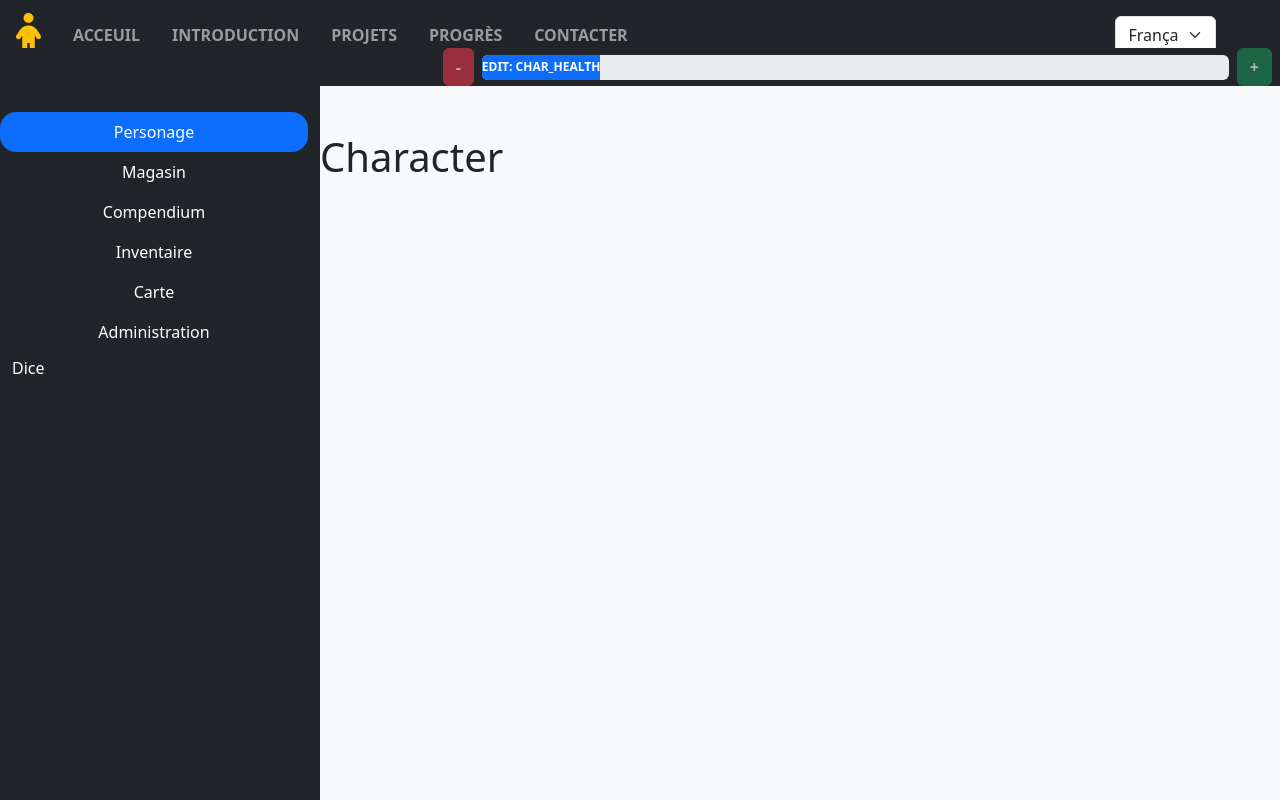
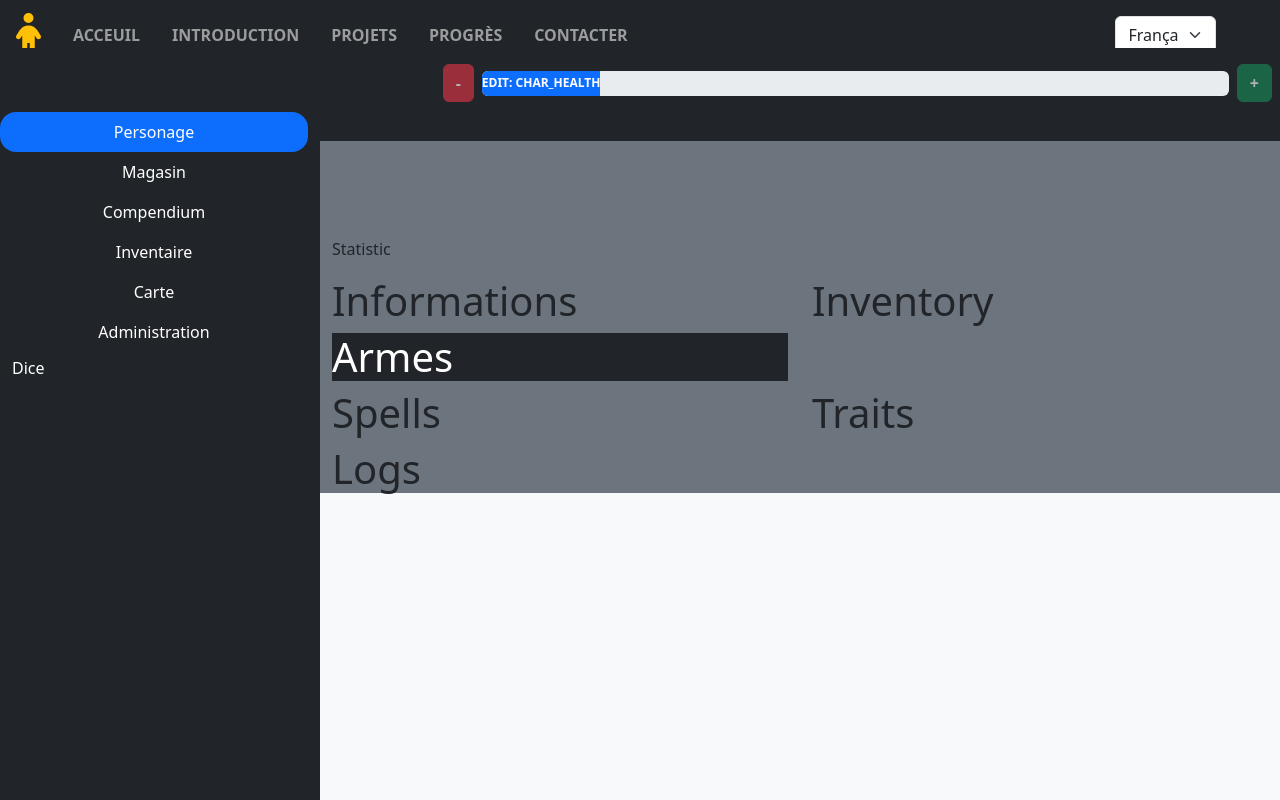
Before and after one commit to th3qu1x0t1c0n3/porfolio, a React (Create React App) app: page /dungeon in a window 1280 px wide. Shown: the top 800 px of the page. Built offline with nearby package versions, Linux system fonts and the light colour scheme.

Commit message:
Ajout Store

```diff
--- a/src/components/dungeon/Dungeon.tsx
+++ b/src/components/dungeon/Dungeon.tsx
@@ -1,12 +1,14 @@
 import Header from "./header/Header";
 import SideBar from "./side/SideBar";
 import {useState} from "react";
+import Character from "./personnage/Character";
+import Store from "./Store";
 
 function Dungeon() {
     const [tab, setTab] = useState<string>('character')
 
     return (
-        <>
+        <div id={"acceuil"} className={"bg-dark"}>
             <nav className="navbar navbar-expand-md navbar-light">
                 <Header/>
                 <div className="collapse navbar-collapse" id="navbarTogglerDemo03">
@@ -21,8 +23,8 @@ function Dungeon() {
             <section className="container-fluid g-0">
                 <div className="col-xl-9 col-lg-8 col-md-8 ms-auto g-0">
                     <div className="row my-md-2 my-4"></div>
-                    {tab === 'character' && <h1>Character</h1>}
-                    {tab === 'store' && <h1>Store</h1>}
+                    {tab === 'character' && <Character />}
+                    {tab === 'store' && <Store />}
                     {tab === 'compendium' && <h1>Compendium</h1>}
                     {tab === 'inventory' && <h1>Inventory</h1>}
                     {tab === 'map' && <h1>Map</h1>}
@@ -31,7 +33,7 @@ function Dungeon() {
 
             </section>
             {/*    TODO: Bottom bar*/}
-        </>
+        </div>
     )
 }
 
--- /dev/null
+++ b/src/components/dungeon/Store.tsx
@@ -0,0 +1,9 @@
+
+
+function Store(){
+    return(
+        <h1>Store</h1>
+    )
+}
+
+export default Store;
--- a/src/components/dungeon/header/Header.tsx
+++ b/src/components/dungeon/header/Header.tsx
@@ -4,7 +4,7 @@ import HealthBar from "./HealthBar";
 
 function Header(){
     return(
-        <div className="row fixed-top mt-5 clearfix bg-dark align-items-center">
+        <div className="row fixed-top mt-5 clearfix bg-dark align-items-center pt-3 pb-1">
             <div className="col-2 col-sm-1 d-md-none">
                 <button className="navbar-toggler bg-white" type="button" data-bs-toggle="collapse"
                         data-bs-target="#navbarTogglerDemo03" aria-controls="navbarTogglerDemo03" aria-expanded="false"
--- a/src/components/dungeon/personnage/Personnage.tsx
+++ b/src/components/dungeon/personnage/Character.tsx
@@ -2,16 +2,15 @@ import React from 'react';
 import Statistics from "./Statistics";
 import Dice from "../side/Dice";
 import Informations from "./Informations";
-import Armes from "./Armes";
+import Weapons from "./Weapons";
 import Inventory from "./Inventory";
 import Spells from "./Spells";
 import Traits from "./Traits";
 import Logs from "./Logs";
 
-function Personnage() {
+function Character() {
     return (
         <div className="bg-secondary container-fluid">
-            {/* Espacement pour les fixed items*/}
             <div className="row mt-md-3"></div>
             <div className="row mt-md-5"></div>
             <div className="row mt-md-5"></div>
@@ -23,12 +22,11 @@ function Personnage() {
                     <Dice/>
                 </div>
             </div>
-            {/* Dés End  */}
 
             <div className="row">
                 <div className="col-lg-6 col-12">
                     <Informations/>
-                    <Armes/>
+                    <Weapons/>
                 </div>
                 <div className="col-lg-6 col-12">
                     <Inventory/>
@@ -36,11 +34,9 @@ function Personnage() {
             </div>
 
             <div className="row">
-                {/* sorts */}
                 <div className="col-lg-6 col-12">
                     <Spells/>
                 </div>
-                {/* traits de personnage */}
                 <div className="col-lg-6 col-12">
                     <Traits/>
                 </div>
@@ -51,4 +47,4 @@ function Personnage() {
     );
 }
 
-export default Personnage;
+export default Character;
--- a/src/components/dungeon/personnage/Armes.tsx
+++ b/src/components/dungeon/personnage/Weapons.tsx
@@ -1,4 +1,4 @@
-function Armes() {
+function Weapons() {
     return (
         <div className="bg-dark text-white">
             <h1>Armes</h1>
@@ -6,4 +6,4 @@ function Armes() {
     )
 }
 
-export default Armes;
+export default Weapons;
```
